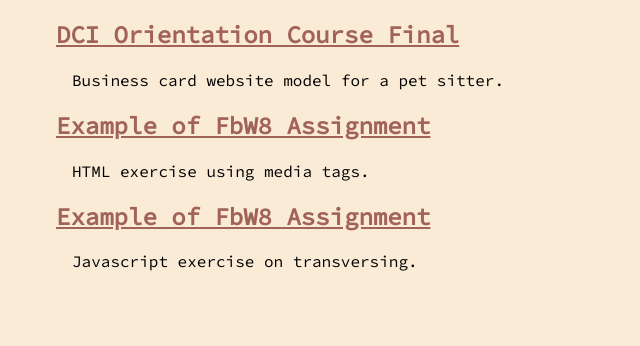
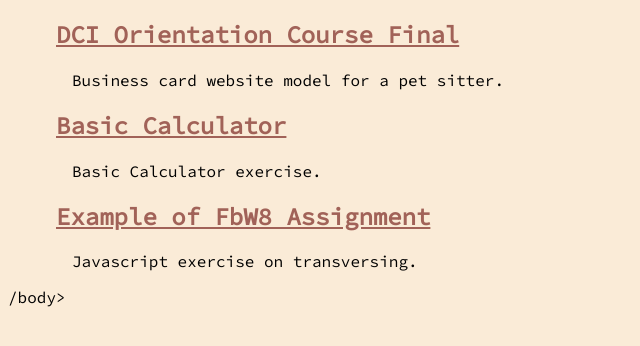
Before and after one commit to knelasevero/mentoria_roger, a plain HTML site: page index.html in a window 1280 px wide. Shown: the part 64-410 px from the top of the page, without its empty margins (0-640 px from the left). Drawn offline with Linux system fonts and the light colour scheme.

Commit message:
added calculator repository

```diff
--- a/index.html
+++ b/index.html
@@ -16,10 +16,10 @@
     <h2><a href="https://danielamlins.github.io/dci_orientation_final/index.html">DCI Orientation Course Final</a></h2>
     <p>Business card website model for a pet sitter.</p>
 
-    <h2> <a href="https://danielamlins.github.io/FbW8_Assignments/index.html">Example of FbW8 Assignment</a></h2>
-    <p>HTML exercise using media tags.</p>
+    <h2> <a href="https://danielamlins.github.io/basic_calculator/">Basic Calculator</a></h2>
+    <p>Basic Calculator exercise.</p>
 
     <h2> <a href="https://danielamlins.github.io/dom-transversing-exercises/index.html">Example of FbW8 Assignment</a></h2>
     <p>Javascript exercise on transversing.</p>
-</body>
+/body>
 </html>
```
